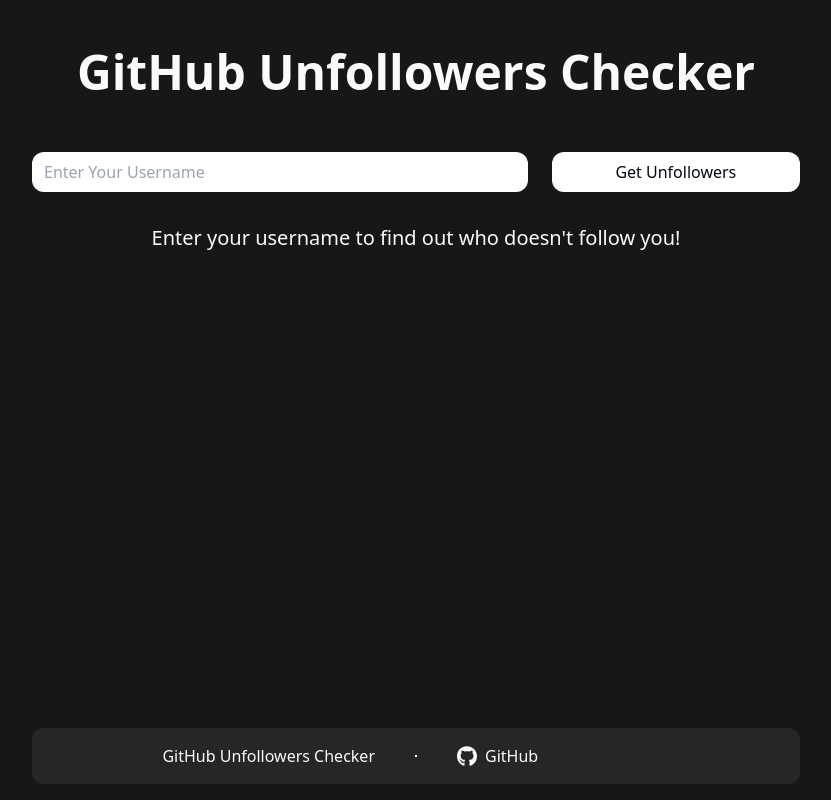
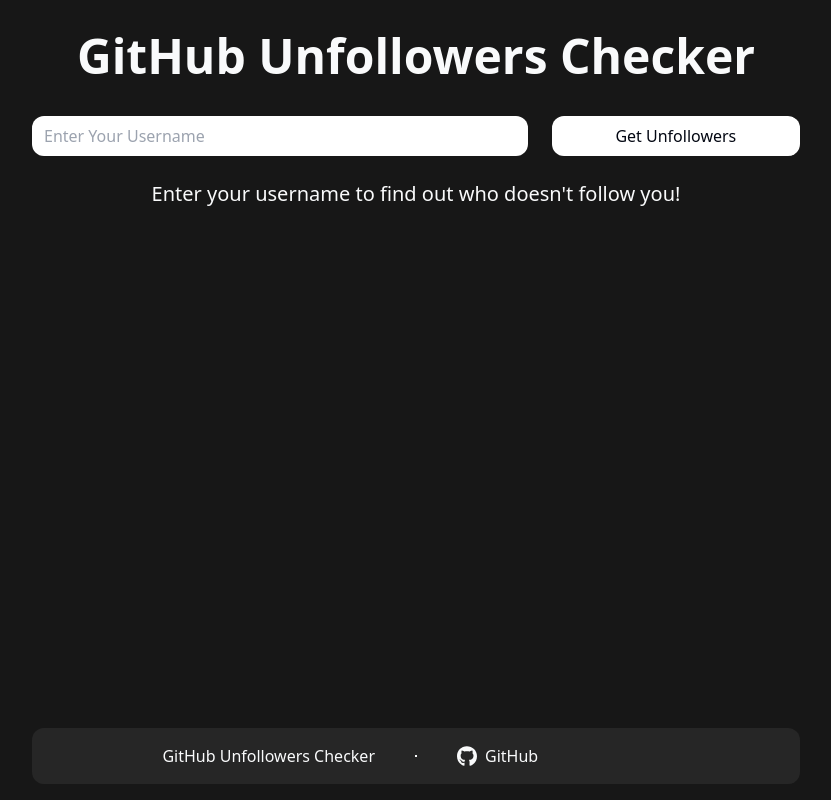
Before and after one commit to black-2u/GitHub-Unfollowers-Checker, a React (Vite) app: page / in a window 1280 px wide. Shown: the whole page, without its empty margins (224-1055 px from the left). Built offline with nearby package versions, Linux system fonts and the light colour scheme.

Commit message:
style: edit main paddings

```diff
--- a/src/components/main/Main.jsx
+++ b/src/components/main/Main.jsx
@@ -5,7 +5,7 @@
 export const Main = () => {
   return (
     <main className="Main">
-      <div className="container mx-auto overflow-hidden h-full flex flex-col gap-6 sm:gap-8">
+      <div className="container mx-auto overflow-hidden h-full flex flex-col gap-6">
         <UnfollowersProvider>
           <UserInfo />
           <UnfollowersList />
--- a/src/index.css
+++ b/src/index.css
@@ -4,17 +4,17 @@
 
 @layer base {
   body {
-    @apply bg-neutral-900 text-gray-50 h-screen py-4;
+    @apply bg-neutral-900 text-gray-50 h-screen pb-4;
   }
 
   #root {
-    @apply h-full flex flex-col gap-4 sm:gap-6 px-4 sm:px-8 md:px-12;
+    @apply h-full flex flex-col px-4 sm:px-8 md:px-12;
   }
 }
 
 @layer utilities {
   .Main {
-    @apply h-full overflow-y-hidden;
+    @apply h-full overflow-y-hidden pt-1 pb-4;
   }
 
   .no-scrollbar {
```
